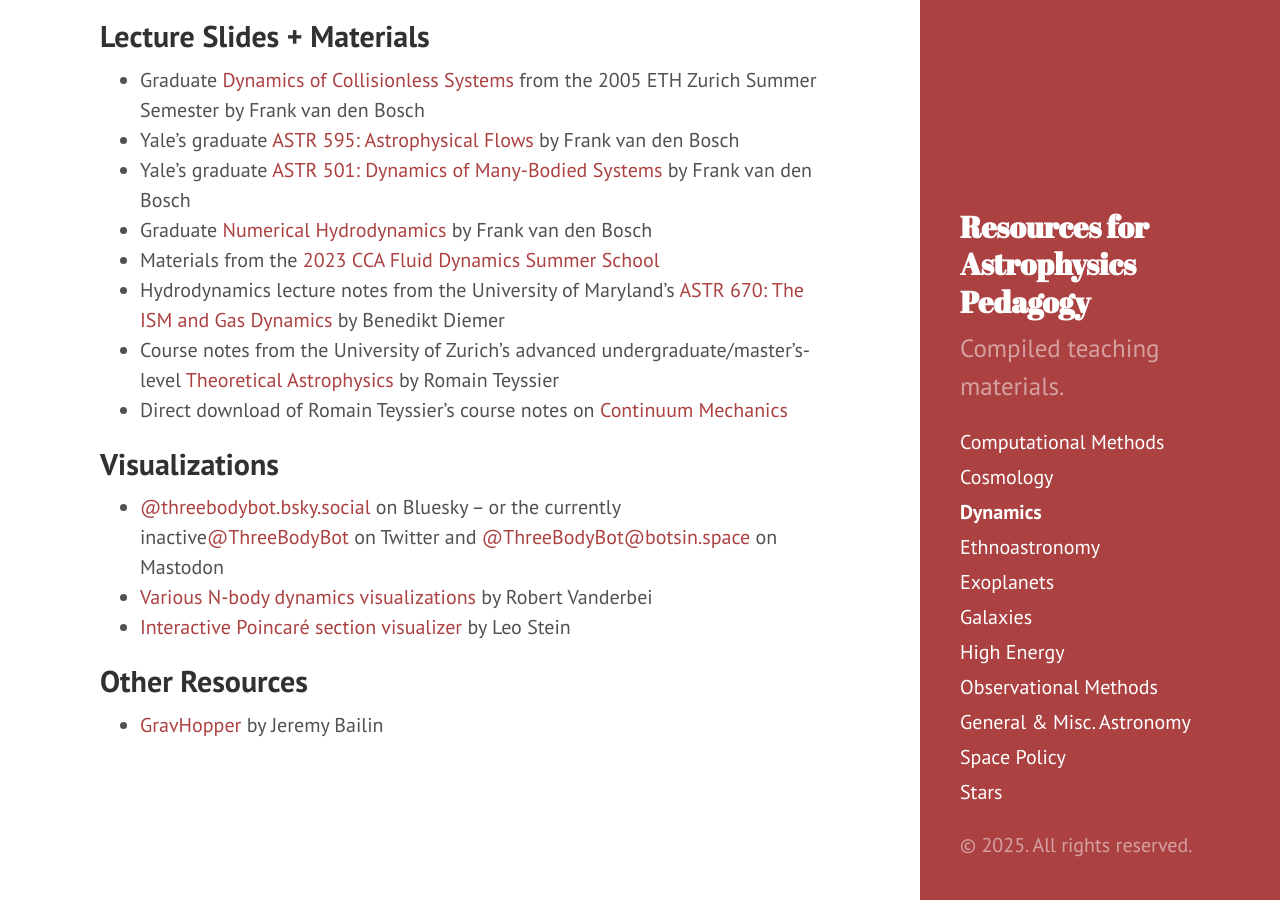
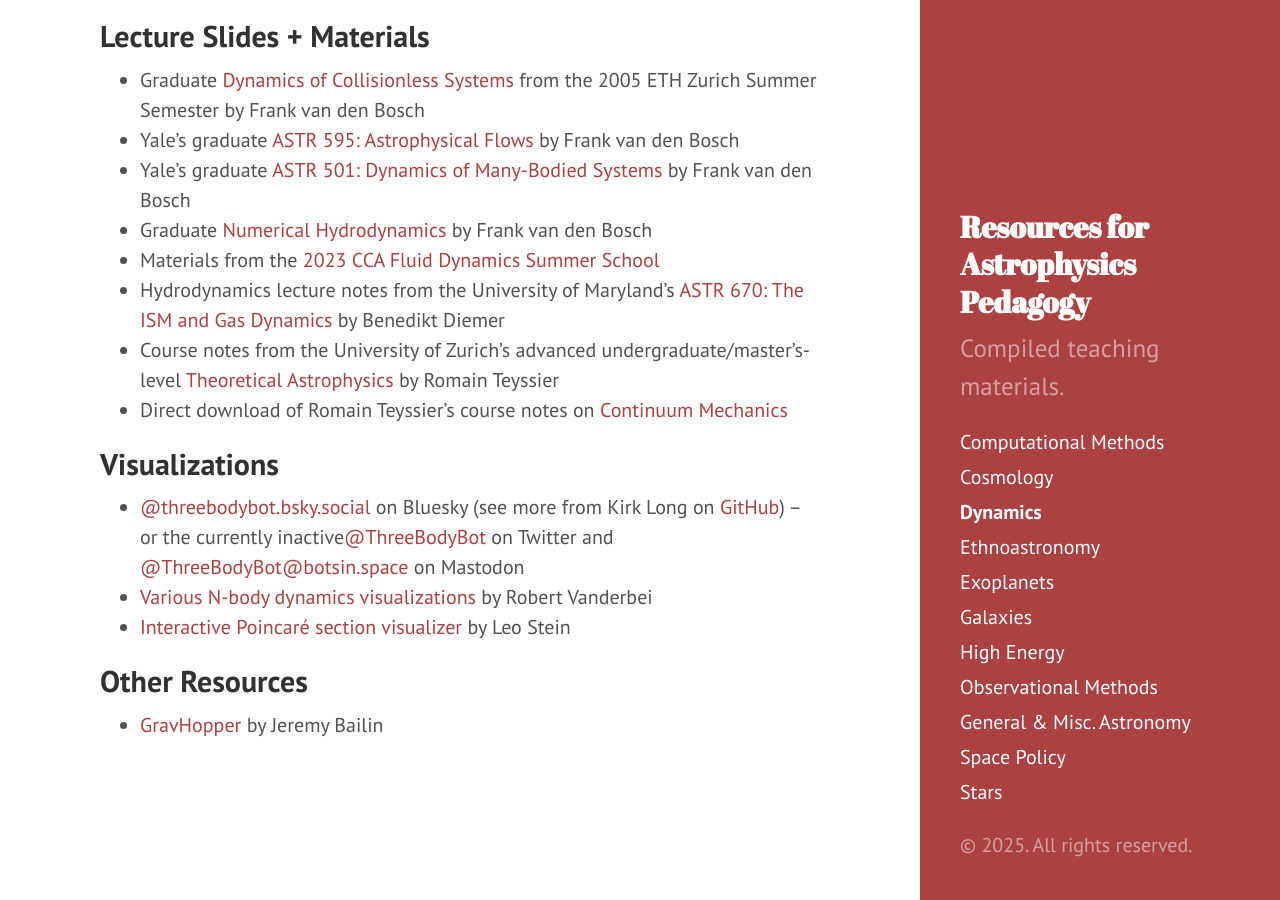
Before and after one commit to astroteaching/astroteaching.github.io, a Jekyll site: the page built from dynamics.md, in a window 1280 px wide and 900 px high, scrolled down 608 px. Built offline with Jekyll 4.4.1, drawn with Linux system fonts in a browser that asks for light colours.

```diff
--- a/dynamics.md
+++ b/dynamics.md
@@ -27,7 +27,7 @@ Galaxy dynamics and fluid dynamics.
 - Direct download of Romain Teyssier's course notes on [Continuum Mechanics](https://www.astro.princeton.edu/~rt3504/km_2013_lectures.tar){:target="_blank"}
 
 ## Visualizations
-- [@threebodybot.bsky.social](https://bsky.app/profile/threebodybot.bsky.social){:target="_blank"} on Bluesky -- or the currently inactive[@ThreeBodyBot](https://twitter.com/ThreeBodyBot){:target="_blank"} on Twitter and [@ThreeBodyBot@botsin.space](https://botsin.space/@ThreeBodyBot){:target="_blank"} on Mastodon
+- [@threebodybot.bsky.social](https://bsky.app/profile/threebodybot.bsky.social){:target="_blank"} on Bluesky (see more from Kirk Long on [GitHub](https://github.com/kirklong/ThreeBodyBot){:target="_blank"}) -- or the currently inactive[@ThreeBodyBot](https://twitter.com/ThreeBodyBot){:target="_blank"} on Twitter and [@ThreeBodyBot@botsin.space](https://botsin.space/@ThreeBodyBot){:target="_blank"} on Mastodon
 - [Various N-body dynamics visualizations](https://vanderbei.princeton.edu/WebGL/nBody.html){:target="_blank"} by Robert Vanderbei
 - [Interactive Poincaré section visualizer](https://duetosymmetry.com/tool/poincare-section-clicker-toy/){:target="_blank"} by Leo Stein
 
```
Also changed, not shown: computational.md (+1 -0 lines), stars.md (+1 -1 lines).
